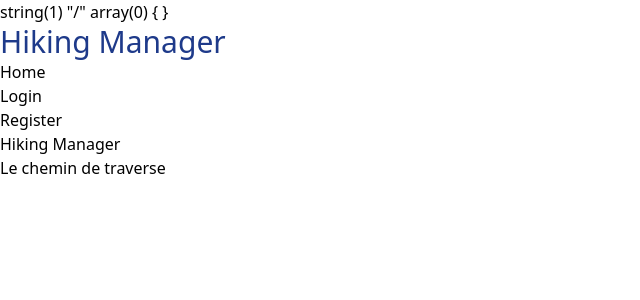
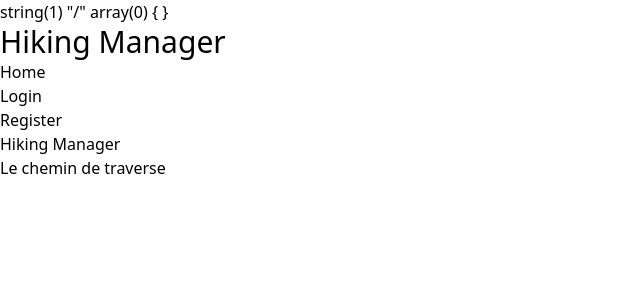
Before and after one commit to becodeorg/hamilton-7-hiking-project-david-maxime, a PHP site: page / in a window 1280 px wide. Shown: the top 300 px of the page, without its empty margins (0-640 px from the left). Run offline with PHP 8.4, Linux system fonts and the light colour scheme; data comes from the database, SQL or seed files in the repository; some libraries are stand-ins or nearby versions.

Commit message:
first commit

```diff
--- a/src/views/header.view.php
+++ b/src/views/header.view.php
@@ -10,7 +10,7 @@
 </head>
 <body>
 <header>
-    <h1 class="text-blue-900 text-3xl">Hiking Manager</h1>
+    <h1 class="text-3xl ">Hiking Manager</h1>
     <nav>
         <ul>
             <li><a href="/">Home</a></li>
```
